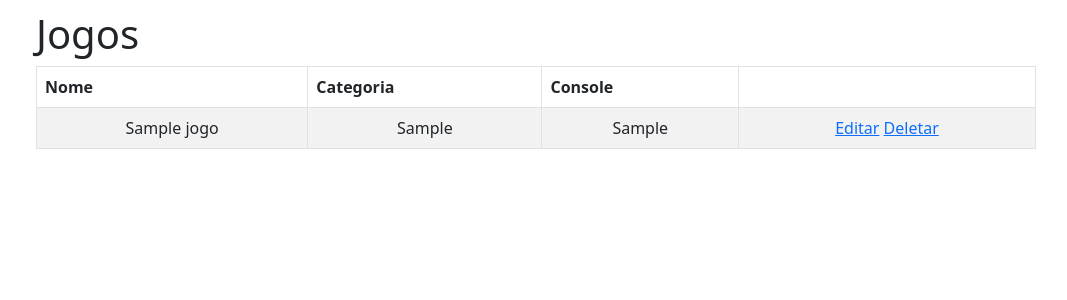
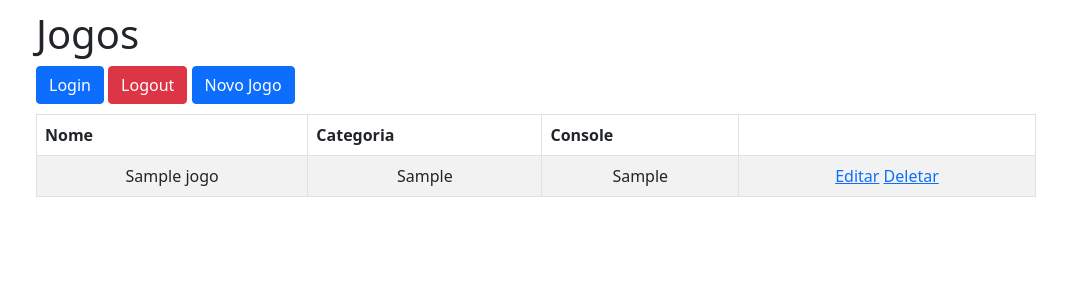
Before and after one commit to VMurtis/flask-webapp-jogoteca-avancado, a Flask app: page / in a window 1280 px wide. Shown: the top 300 px of the page, without its empty margins (104-1171 px from the left). Run offline with Flask 3, Linux system fonts and the light colour scheme; tables that the repository leaves empty hold one stand-in row (values such as "Sample post"); some libraries are stand-ins or nearby versions.

Commit message:
melhora navegacao com botoes e links entre paginas

```diff
--- a/templates/editar.html
+++ b/templates/editar.html
@@ -28,6 +28,7 @@
             <input type="text" id="console" name="console" class="form-control" value="{{ jogo.console }}">
           </div>
           <button type="submit" class="btn btn-primary btn-salvar">Salvar</button>
+          <a class="btn btn-danger" href="{{ url_for('index') }}">Voltar</a>
         </fieldset>
       </form>
 {% endblock %}
--- a/templates/lista.html
+++ b/templates/lista.html
@@ -1,5 +1,10 @@
 {% extends "template.html" %}
 {% block conteudo %}
+
+        <a class="btn btn-primary" href="{{ url_for('login') }}">Login</a>
+        <a class="btn btn-danger" href="{{ url_for('logout') }}">Logout</a>
+        <a class="btn btn-primary" href="{{ url_for('novo') }}">Novo Jogo</a>
+
         <table class="table table-striped table-responsive table-bordered">
             <thead class="thead-default">
                 <tr>
--- a/templates/login.html
+++ b/templates/login.html
@@ -8,6 +8,7 @@
   </head>
   <body>
     <div class="container">
+
         {% with messages = get_flashed_messages() %}
             {% if messages %}
                 <ul id="messages" class="list-unstyled">
@@ -20,7 +21,7 @@
 
         <h1>Faça seu login</h1>
         <form method="POST" action="{{ url_for('autenticar') }}">
-            <input type="hidden" name="proxima" value="{{ proxima }}">
+            <input type="hidden" name="proxima" value="{{ proxima or url_for('index') }}">
             <p><label>Nome de usuário:</label> <input class="form-control" type="text" name="usuario" required></p>
             <p><label>Senha:</label> <input class="form-control" type="password" name="senha" required></p>
             <p><button class="btn btn-primary" type="submit">Entrar</button></p>
--- a/templates/novo.html
+++ b/templates/novo.html
@@ -26,6 +26,7 @@
             <input type="text" id="console" name="console" class="form-control">
           </div>
           <button type="submit" class="btn btn-primary btn-salvar">Salvar</button>
+          <a class="btn btn-danger" href="{{ url_for('index') }}">Voltar</a>
         </fieldset>
       </form>
 {% endblock %}
--- a/views.py
+++ b/views.py
@@ -79,6 +79,9 @@ def autenticar():
             flash(usuario.nickname + ' logado com sucesso!')
             proxima_pagina = request.form['proxima']
             return redirect(proxima_pagina)
+        else:
+            flash('Senha incorreta.')
+            return redirect(url_for('login'))
     else:
         flash('Usuário não logado.')
         return redirect(url_for('login'))
```
Also changed, not shown: uploads/capa7-1785526248.8135042.jpg (added).
